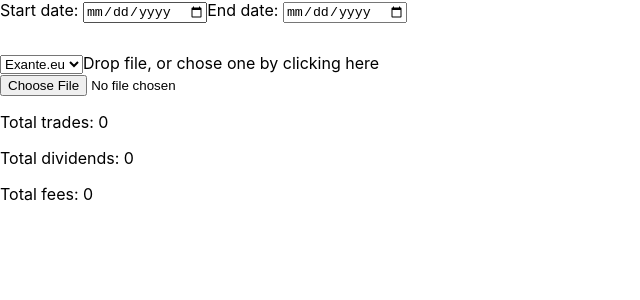
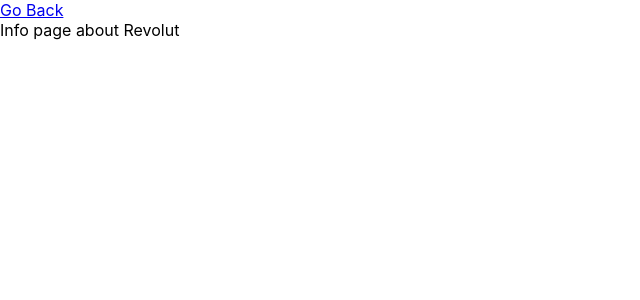
Before and after one commit to andrewmiroshnichenko/trading-taxes, a React (Create React App) app: page /revolut-details in a window 1280 px wide. Shown: the top 300 px of the page, without its empty margins (0-640 px from the left). Built offline with nearby package versions, Linux system fonts and the light colour scheme.

Commit message:
Feature: Add routing (#19)
* router added

* basic routing added

```diff
--- a/package.json
+++ b/package.json
@@ -12,10 +12,14 @@
     "@types/node": "^12.0.0",
     "@types/react": "^17.0.0",
     "@types/react-dom": "^17.0.0",
+    "@types/react-router": "5.1.13",
+    "@types/react-router-dom": "5.1.7",
     "date-fns": "2.18.0",
     "react": "^17.0.1",
     "react-dom": "^17.0.1",
     "react-redux": "7.2.2",
+    "react-router": "5.2.0",
+    "react-router-dom": "5.2.0",
     "react-scripts": "4.0.3",
     "redux": "4.0.5",
     "redux-thunk": "2.3.0",
--- a/src/App.tsx
+++ b/src/App.tsx
@@ -1,23 +1,8 @@
 import React from "react";
-import { BrokerSelectContainer } from "./containers/BrokerSelectContainer";
-import { DataSubsectionContainer } from "./containers/DataSubsectionContainer";
-import { FileInputContainer } from "./containers/FileInputContainer";
-import { TimeRangeSelectContainer } from "./containers/TimeRangeSelectContainer";
+import AppRouter from "./router";
 
 function App(): JSX.Element {
-  return (
-    <>
-      <TimeRangeSelectContainer />
-      <BrokerSelectContainer />
-      <FileInputContainer />
-      <DataSubsectionContainer datasetProp="trades" totalProp="tradesTotal" />
-      <DataSubsectionContainer
-        datasetProp="dividends"
-        totalProp="dividendsTotal"
-      />
-      <DataSubsectionContainer datasetProp="fees" totalProp="feesTotal" />
-    </>
-  );
+  return <AppRouter />;
 }
 
 export default App;
--- a/src/components/BrokerSelect.tsx
+++ b/src/components/BrokerSelect.tsx
@@ -1,4 +1,5 @@
 import React, { useCallback } from "react";
+import { Link } from "react-router-dom";
 import { IBrokerSelectContainer } from "../containers/BrokerSelectContainer";
 import { BROKERS } from "../redux/slices/ui";
 import { IBrokerTypes } from "../types/types";
@@ -32,8 +33,16 @@
   );
 
   return (
-    <select value={selectedBroker} onChange={onBrokerTypeChange}>
-      {options}
-    </select>
+    <div>
+      <select value={selectedBroker} onChange={onBrokerTypeChange}>
+        {options}
+      </select>
+      <Link
+        to={`/${selectedBroker.toLowerCase()}-details`}
+        style={{ marginLeft: 20 }}
+      >
+        Learn more about required format of {selectedBroker} report
+      </Link>
+    </div>
   );
 };
--- /dev/null
+++ b/src/pages/AboutExante/index.tsx
@@ -0,0 +1,11 @@
+import React from "react";
+import { Link } from "react-router-dom";
+
+const AboutExante: React.FunctionComponent = () => (
+  <>
+    <Link to="/">Go Back</Link>
+    <div>Info page about Exante</div>
+  </>
+);
+
+export default AboutExante;
--- /dev/null
+++ b/src/pages/AboutRevolut/index.tsx
@@ -0,0 +1,11 @@
+import React from "react";
+import { Link } from "react-router-dom";
+
+const AboutRevolut: React.FunctionComponent = () => (
+  <>
+    <Link to="/">Go Back</Link>
+    <div>Info page about Revolut</div>
+  </>
+);
+
+export default AboutRevolut;
--- /dev/null
+++ b/src/pages/Main/index.tsx
@@ -0,0 +1,23 @@
+import React from "react";
+import { BrokerSelectContainer } from "../../containers/BrokerSelectContainer";
+import { DataSubsectionContainer } from "../../containers/DataSubsectionContainer";
+import { FileInputContainer } from "../../containers/FileInputContainer";
+import { TimeRangeSelectContainer } from "../../containers/TimeRangeSelectContainer";
+
+function Main(): JSX.Element {
+  return (
+    <>
+      <TimeRangeSelectContainer />
+      <BrokerSelectContainer />
+      <FileInputContainer />
+      <DataSubsectionContainer datasetProp="trades" totalProp="tradesTotal" />
+      <DataSubsectionContainer
+        datasetProp="dividends"
+        totalProp="dividendsTotal"
+      />
+      <DataSubsectionContainer datasetProp="fees" totalProp="feesTotal" />
+    </>
+  );
+}
+
+export default Main;
--- /dev/null
+++ b/src/router.tsx
@@ -0,0 +1,23 @@
+import React from "react";
+import {
+  BrowserRouter as Router,
+  Redirect,
+  Route,
+  Switch,
+} from "react-router-dom";
+import AboutExante from "./pages/AboutExante";
+import AboutRevolut from "./pages/AboutRevolut";
+import Main from "./pages/Main";
+
+const AppRouter: React.FunctionComponent = () => (
+  <Router>
+    <Switch>
+      <Route exact path="/" component={Main} />
+      <Route exact path="/revolut-details" component={AboutRevolut} />
+      <Route exact path="/exante-details" component={AboutExante} />
+      <Redirect from="*" to="/" />
+    </Switch>
+  </Router>
+);
+
+export default AppRouter;
```
Also changed, not shown: 1 other file (tests, documents, lock files or other folders).
